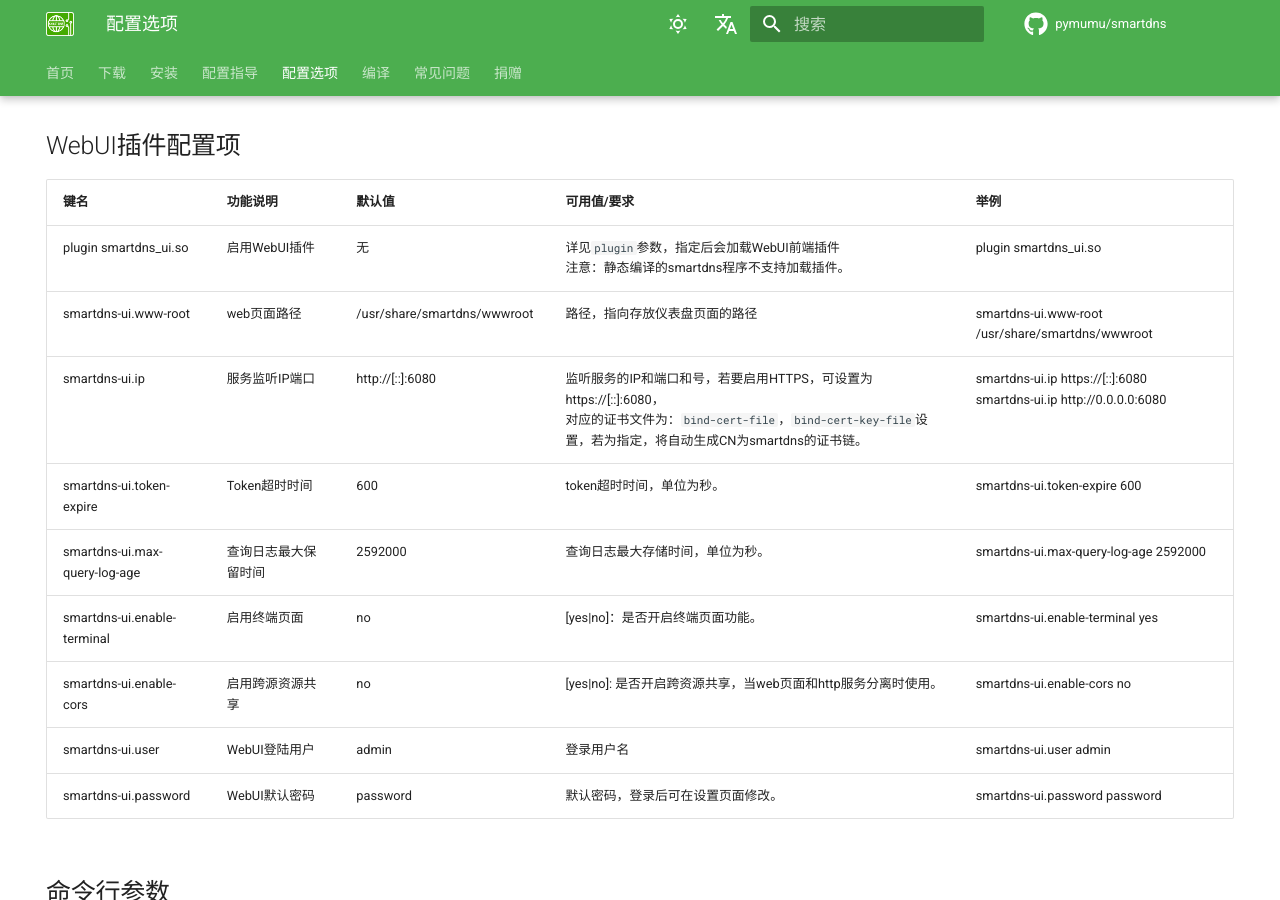
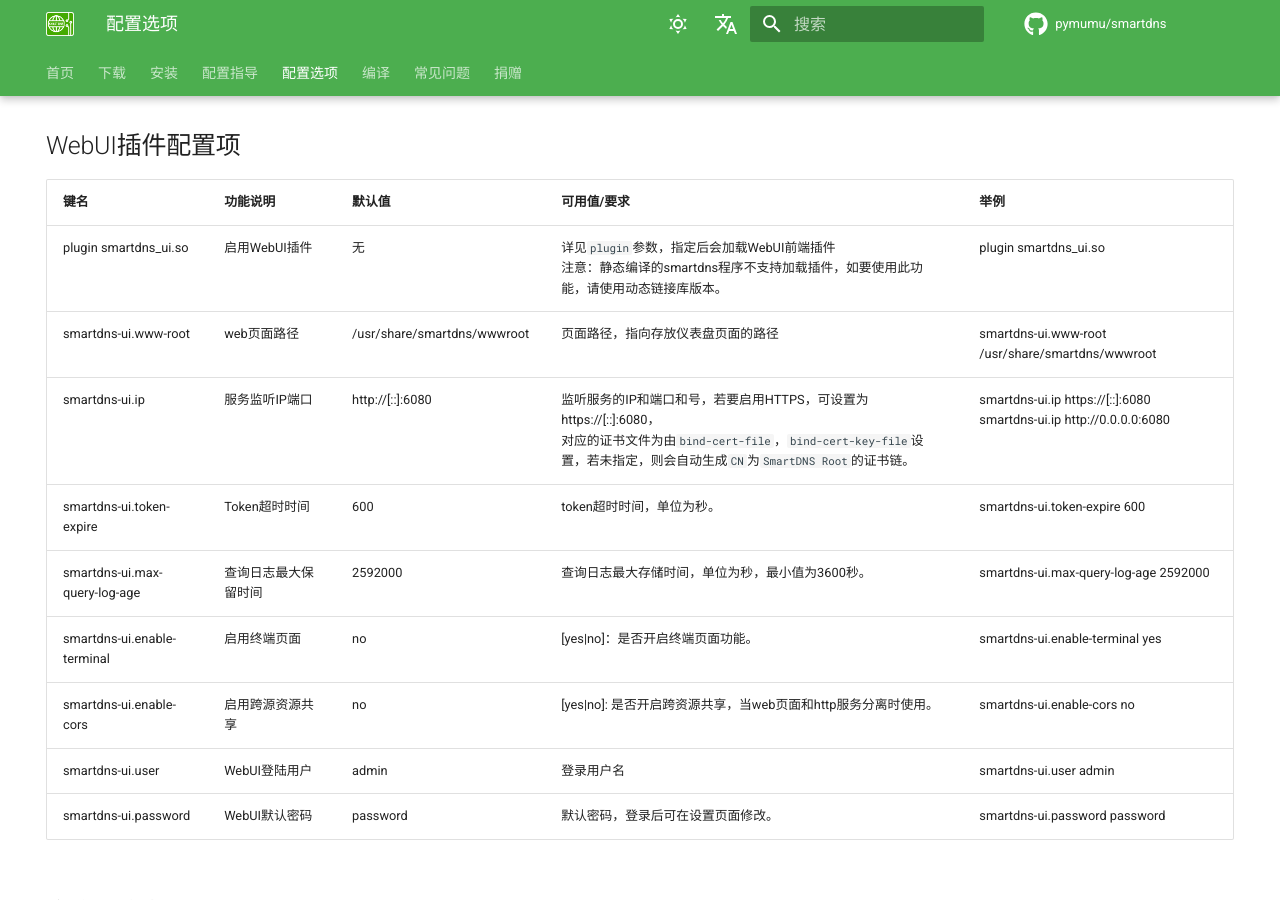
Before and after one commit to pymumu/smartdns, an MkDocs documentation site: the page built from docs/configuration.md, in a window 1280 px wide and 900 px high, scrolled down 10801 px. Built offline with MkDocs 1.6.1 and Material for MkDocs 9.7.7, drawn with Linux system fonts in a browser that asks for light colours; comment, search, counter and statistics services are not loaded.

Commit message:
fix typo

```diff
--- a/docs/configuration.md
+++ b/docs/configuration.md
@@ -114,11 +114,11 @@
 
 | 键名 | 功能说明 | 默认值 | 可用值/要求 | 举例 |
 | :--- | :--- | :--- | :--- | :--- |
-| plugin smartdns_ui.so | 启用WebUI插件 | 无 | 详见`plugin`参数，指定后会加载WebUI前端插件<br />注意：静态编译的smartdns程序不支持加载插件。| plugin smartdns_ui.so |
-| smartdns-ui.www-root | web页面路径 |/usr/share/smartdns/wwwroot | 路径，指向存放仪表盘页面的路径| smartdns-ui.www-root /usr/share/smartdns/wwwroot
-| smartdns-ui.ip | 服务监听IP端口 |http://[::]:6080 | 监听服务的IP和端口和号，若要启用HTTPS，可设置为https://[::]:6080，<br />对应的证书文件为：`bind-cert-file`，`bind-cert-key-file`设置，若为指定，将自动生成CN为smartdns的证书链。| smartdns-ui.ip https://[::]:6080 <br /> smartdns-ui.ip  http://0.0.0.0:6080 |
+| plugin smartdns_ui.so | 启用WebUI插件 | 无 | 详见`plugin`参数，指定后会加载WebUI前端插件<br />注意：静态编译的smartdns程序不支持加载插件，如要使用此功能，请使用动态链接库版本。| plugin smartdns_ui.so |
+| smartdns-ui.www-root | web页面路径 |/usr/share/smartdns/wwwroot | 页面路径，指向存放仪表盘页面的路径| smartdns-ui.www-root /usr/share/smartdns/wwwroot
+| smartdns-ui.ip | 服务监听IP端口 |http://[::]:6080 | 监听服务的IP和端口和号，若要启用HTTPS，可设置为https://[::]:6080，<br />对应的证书文件为由`bind-cert-file`，`bind-cert-key-file`设置，若未指定，则会自动生成`CN`为`SmartDNS Root`的证书链。| smartdns-ui.ip https://[::]:6080 <br /> smartdns-ui.ip  http://0.0.0.0:6080 |
 | smartdns-ui.token-expire | Token超时时间 | 600 | token超时时间，单位为秒。| smartdns-ui.token-expire 600 |
-| smartdns-ui.max-query-log-age | 查询日志最大保留时间 | 2592000 | 查询日志最大存储时间，单位为秒。| smartdns-ui.max-query-log-age 2592000 |
+| smartdns-ui.max-query-log-age | 查询日志最大保留时间 | 2592000 | 查询日志最大存储时间，单位为秒，最小值为3600秒。| smartdns-ui.max-query-log-age 2592000 |
 | smartdns-ui.enable-terminal | 启用终端页面 | no | [yes\|no]：是否开启终端页面功能。| smartdns-ui.enable-terminal yes|
 | smartdns-ui.enable-cors | 启用跨源资源共享 | no | [yes\|no]: 是否开启跨资源共享，当web页面和http服务分离时使用。| smartdns-ui.enable-cors no|
 | smartdns-ui.user | WebUI登陆用户 | admin | 登录用户名 | smartdns-ui.user admin|
```
Also changed, not shown: en/docs/configuration.md (+2 -2 lines).
